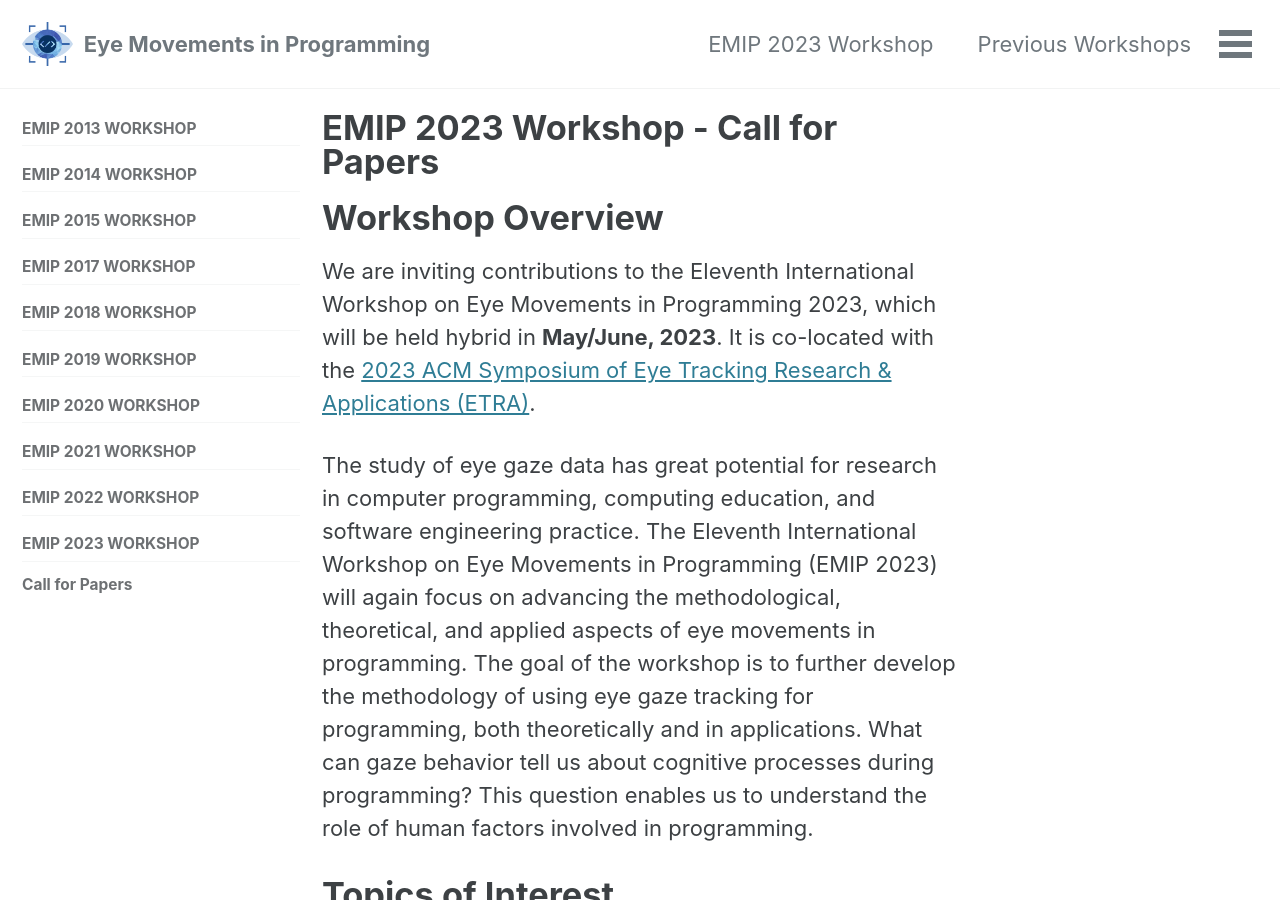
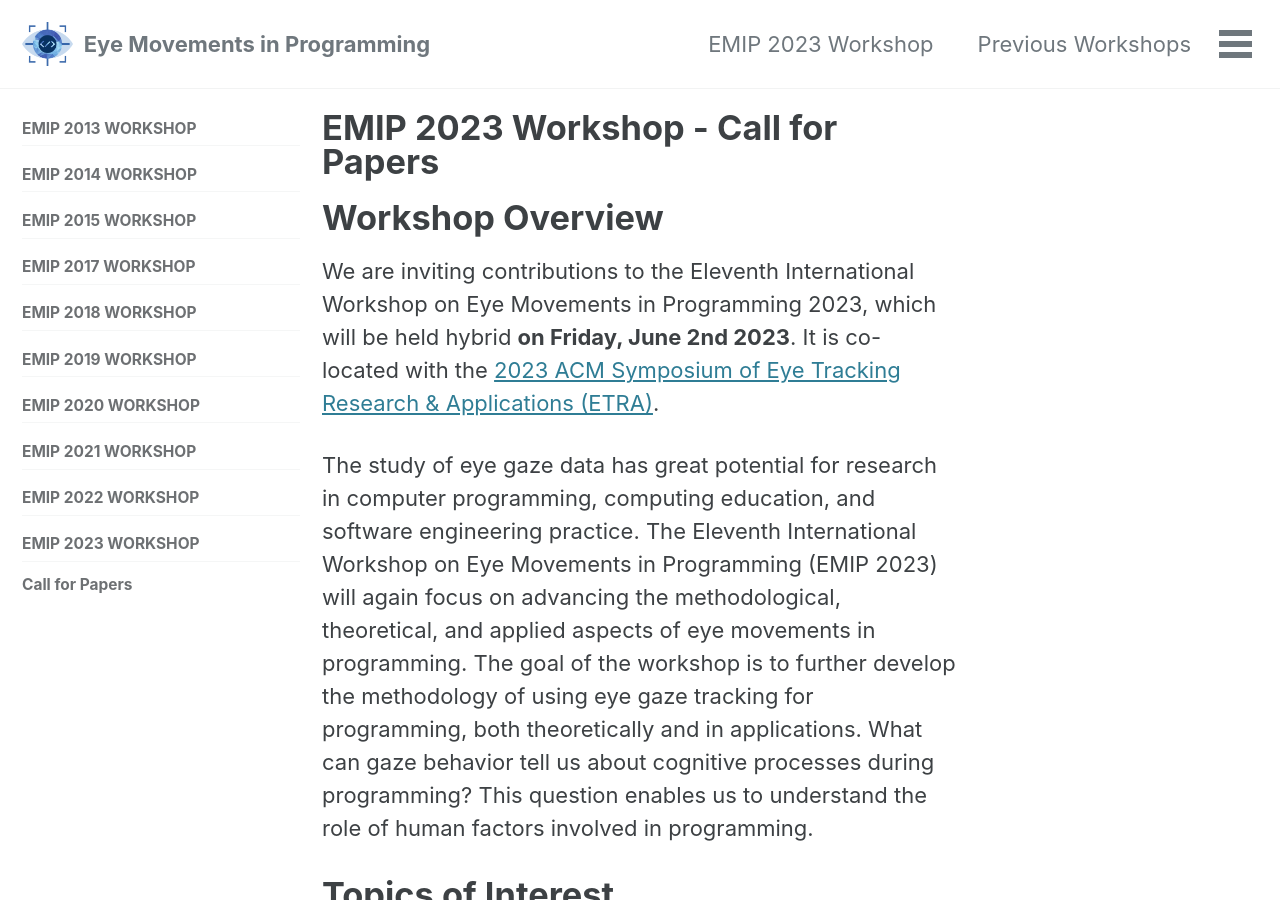
Before and after one commit to EMIPws/emipws.github.io, a Jekyll site: the page built from pages/workshop/emip-2023-call-for-papers.md, in a window 1280 px wide and 900 px high. Built offline with Jekyll 4.4.1, drawn with Linux system fonts in a browser that asks for light colours; cached includes are drawn as plain includes.

Commit message:
EMIP 2023: update day and time

```diff
--- a/pages/workshop/emip-2023-call-for-papers.md
+++ b/pages/workshop/emip-2023-call-for-papers.md
@@ -7,7 +7,7 @@ sidebar:
   nav: "emip-2023"
 ---
 # Workshop Overview
-We are inviting contributions to the Eleventh International Workshop on Eye Movements in Programming 2023, which will be held hybrid in **May/June, 2023**. It is co-located with the [2023 ACM Symposium of Eye Tracking Research & Applications (ETRA)](http://etra.acm.org/2023/).
+We are inviting contributions to the Eleventh International Workshop on Eye Movements in Programming 2023, which will be held hybrid **on Friday, June 2nd 2023**. It is co-located with the [2023 ACM Symposium of Eye Tracking Research & Applications (ETRA)](http://etra.acm.org/2023/).
 
 The study of eye gaze data has great potential for research in computer programming, computing education, and software engineering practice. The Eleventh International Workshop on Eye Movements in Programming (EMIP 2023) will again focus on advancing the methodological, theoretical, and applied aspects of eye movements in programming. The goal of the workshop is to further develop the methodology of using eye gaze tracking for programming, both theoretically and in applications. What can gaze behavior tell us about cognitive processes during programming? This question enables us to understand the role of human factors involved in programming.
 
```
